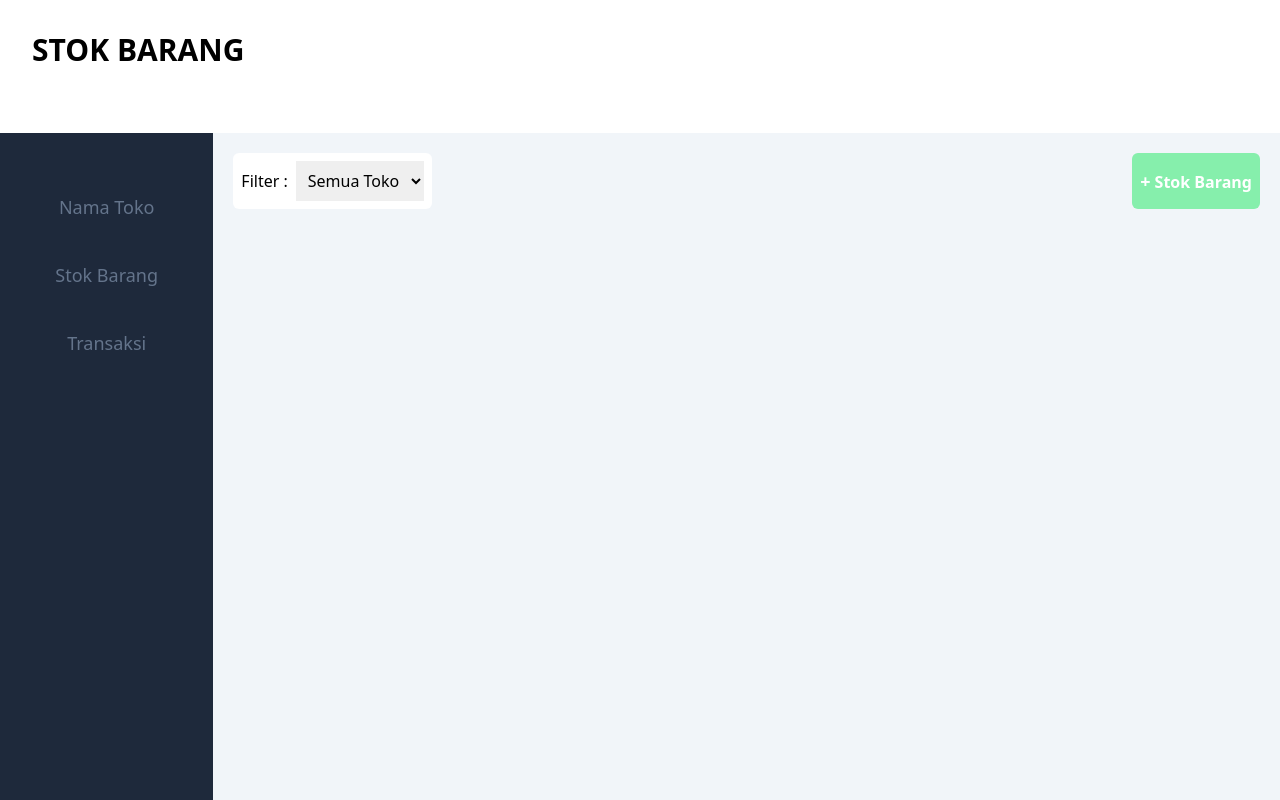
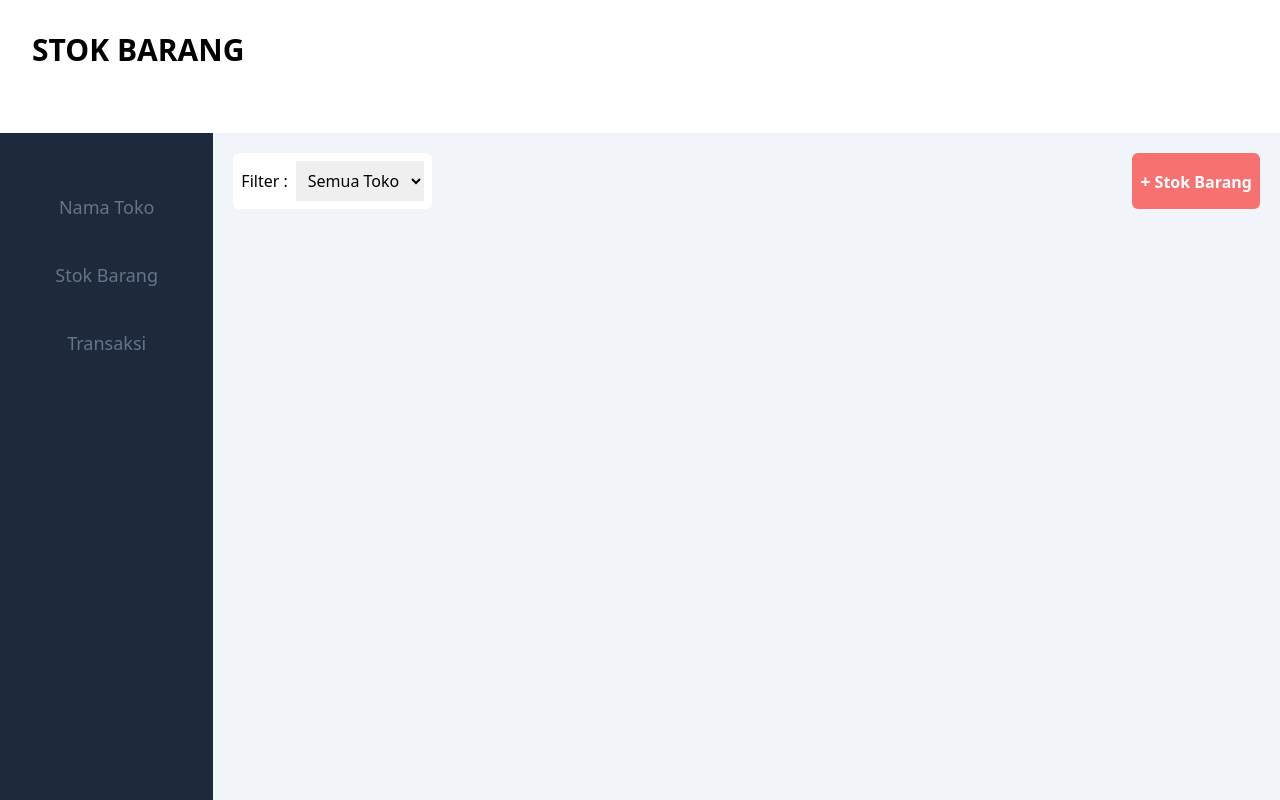
Before and after one commit to IIQball/project-fullstack-semester-4, a React (Vite) app: page / in a window 1280 px wide. Built offline with nearby package versions, Linux system fonts and the light colour scheme.

Commit message:
ganti warna tombol
ganti warna tombol + stok barang

```diff
--- a/src/components/Content.jsx
+++ b/src/components/Content.jsx
@@ -12,7 +12,7 @@ const Content = () => {
                     </select>
 
                     </div>
-                    <a href="#" className="bg-green-300 font-semibold text-white flex p-2 rounded-md"><span className="m-auto"><span className="text-lg">+</span> Stok Barang</span></a>
+                    <a href="#" className="bg-red-400 font-semibold text-white flex p-2 rounded-md"><span className="m-auto"><span className="text-lg">+</span> Stok Barang</span></a>
                 </div>
             </div>
         </>
```
